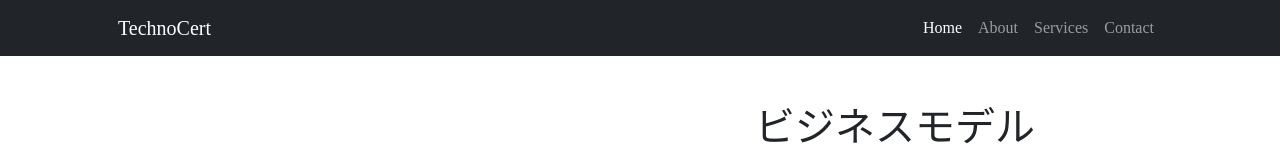
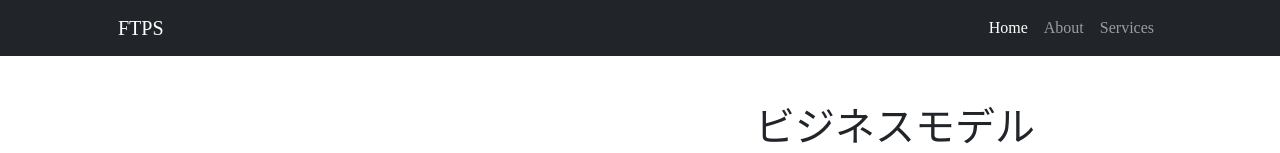
Before and after one commit to fmc-fureai/test, a plain HTML site: page index.html in a window 1280 px wide. Shown: the top 153 px of the page. Drawn offline with nearby package versions, Linux system fonts and the light colour scheme; files that its build step writes are made by us from their sources; a script that the page names is missing.

Commit message:
Update index.html

```diff
--- a/index.html
+++ b/index.html
@@ -3,7 +3,7 @@
     <head>
         <meta charset="utf-8" />
         <meta name="viewport" content="width=device-width, initial-scale=1, shrink-to-fit=no" />
-        <meta name="description" content="TechnoCert Official Home Page" />
+        <meta name="description" content="ふれあいGpテクニカルポータルサイト関連サイト" />
         <meta name="author" content="" />
         <title>TechnoCert</title>
         <!-- Favicon-->
@@ -16,14 +16,13 @@
         <!-- Responsive navbar-->
         <nav class="navbar navbar-expand-lg navbar-dark bg-dark">
             <div class="container px-5">
-                <a class="navbar-brand" href="#!">TechnoCert</a>
+                <a class="navbar-brand" href="#!">FTPS</a>
                 <button class="navbar-toggler" type="button" data-bs-toggle="collapse" data-bs-target="#navbarSupportedContent" aria-controls="navbarSupportedContent" aria-expanded="false" aria-label="Toggle navigation"><span class="navbar-toggler-icon"></span></button>
                 <div class="collapse navbar-collapse" id="navbarSupportedContent">
                     <ul class="navbar-nav ms-auto mb-2 mb-lg-0">
                         <li class="nav-item"><a class="nav-link active" aria-current="page" href="#!">Home</a></li>
                         <li class="nav-item"><a class="nav-link" href="#!">About</a></li>
                         <li class="nav-item"><a class="nav-link" href="#!">Services</a></li>
-                        <li class="nav-item"><a class="nav-link" href="https://docs.google.com/forms/d/e/1FAIpQLSfPlGtRKPOYGJSmRDpXtc25RXeIW9rnEneUAW8gvloQKHblJQ/viewform?usp=sf_link">Contact</a></li>
                     </ul>
                 </div>
             </div>
```
